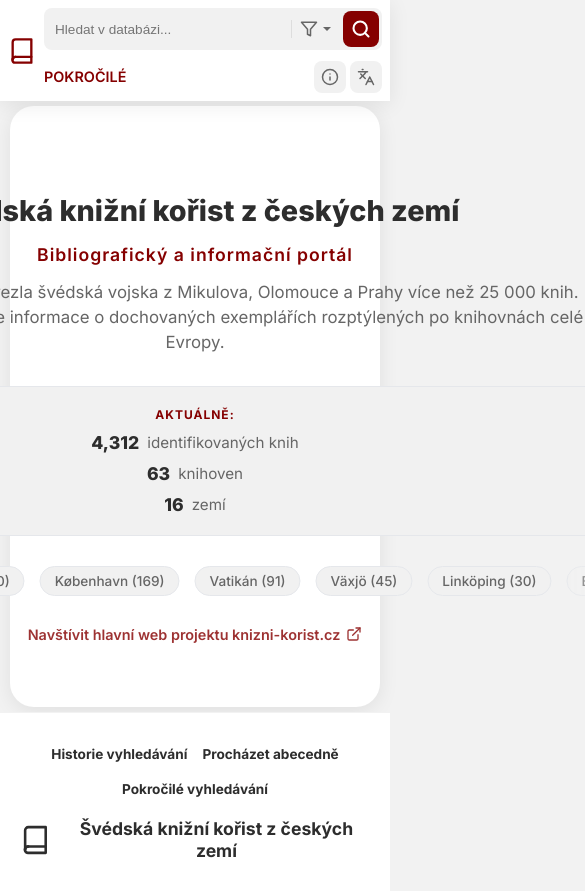
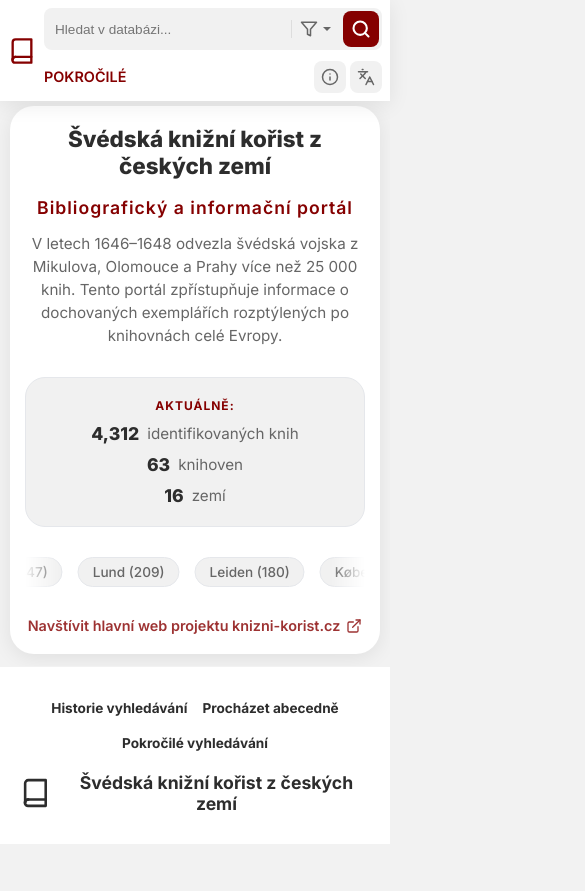
Before and after one commit to sol239/krigsbyte, a Nuxt app: page /search in a window 390 px wide. Shown: the top 891 px of the page, 585 px wide, since content can reach past the window. After the commit the page ends 844 px from the top, so only its background shows below. Built offline with nearby package versions, Linux system fonts and the light colour scheme.

Commit message:
Update code

```diff
--- a/app/components/header.vue
+++ b/app/components/header.vue
@@ -140,8 +140,8 @@ header {
   display: flex;
   align-items: center;
   justify-content: space-between;
-  padding: 0 40px;
-  height: 9vh;
+  padding: 10px 40px;
+  min-height: 70px;
   background: var(--bg-header);
   backdrop-filter: blur(12px);
   box-shadow: var(--shadow);
@@ -261,18 +261,19 @@ header .logo span {
   transform: rotate(180deg);
 }
 
-.dropdown-list {
+  .dropdown-list {
   position: absolute;
-  top: 45px;
-  left: 0;
+  top: calc(100% + 8px);
+  right: 0;
+  left: auto;
   background: #fff;
   border-radius: 12px;
   box-shadow: 0 8px 30px rgba(0, 0, 0, 0.15);
   min-width: 150px;
   opacity: 0;
   visibility: hidden;
-  transform: translateY(-10px);
-  transition: all 0.2s ease;
+  transform: translateY(-8px);
+  transition: all 0.18s ease;
   overflow: hidden;
   z-index: 2000;
 }
--- a/app/components/homeContent.vue
+++ b/app/components/homeContent.vue
@@ -91,11 +91,15 @@
   border-radius: 24px;
   box-shadow: var(--shadow);
   text-align: center;
-  min-height: calc(76vh - 40px);
+  min-height: calc(100vh - 250px);
   display: flex;
   flex-direction: column;
   justify-content: center;
   align-items: center;
+}
+
+.hero-content {
+  width: 100%;
 }
 
 .hero-stats-card {
@@ -145,9 +149,10 @@
 .hero-section h1 {
   font-size: 2.8rem;
   color: var(--text-main);
-  margin-bottom: 5px;
+  margin: 0 auto 5px;
   font-weight: 800;
-  line-height: 1.1;
+  line-height: 1.2;
+  max-width: 900px;
 }
 
 .hero-subtitle {
@@ -364,8 +369,18 @@
 
 /* --- MOBILE --- */
 @media (max-width: 768px) {
+  .hero-section {
+    padding: 30px 20px;
+    min-height: auto;
+  }
+
   .hero-section h1 {
-    font-size: 1.8rem;
+    font-size: 1.6rem;
+    word-wrap: break-word;
+  }
+
+  .hero-description {
+    font-size: 0.95rem;
   }
 
   .hero-stats-card {
@@ -390,4 +405,14 @@
     gap: 12px;
   }
 }
+
+@media (max-width: 480px) {
+  .hero-section h1 {
+    font-size: 1.4rem;
+  }
+
+  .hero-section {
+    padding: 20px 15px;
+  }
+}
 </style>
--- a/app/pages/search/index.vue
+++ b/app/pages/search/index.vue
@@ -63,6 +63,6 @@ body {
 .page-layout {
   display: flex;
   flex-direction: column;
-  height: 100vh;
+  min-height: 100vh;
 }
 </style>
```
